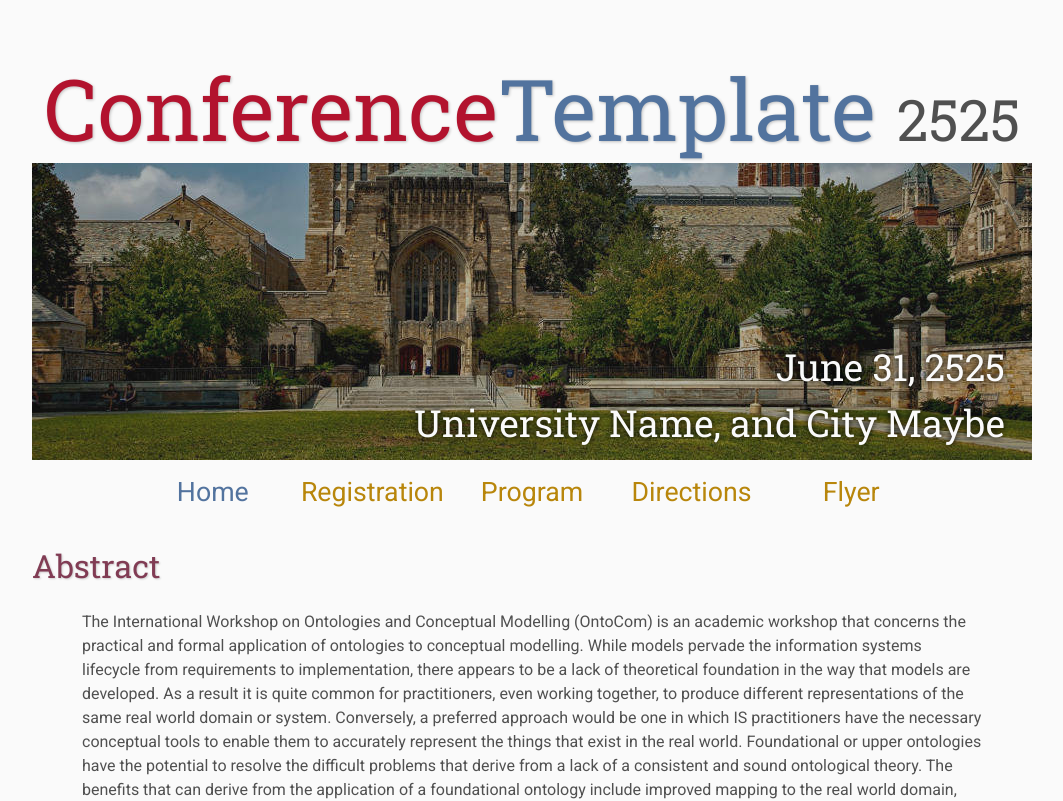
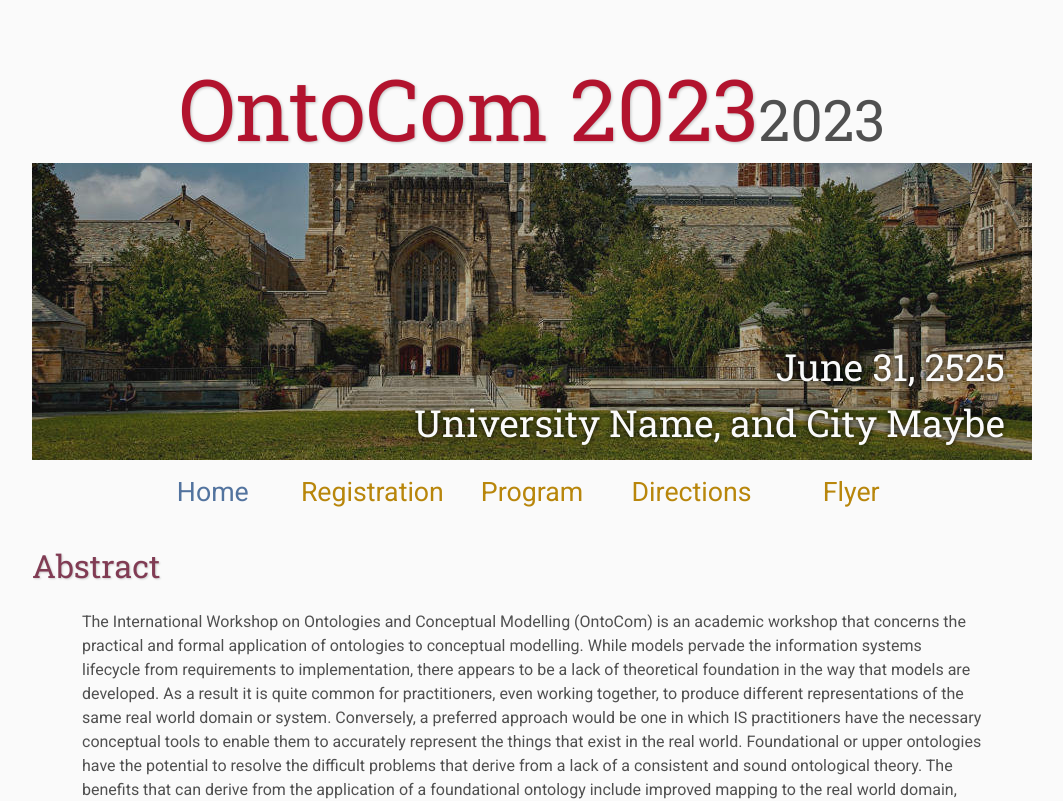
Before and after one commit to OntoComWorkshops/OntoCom2023, a plain HTML site: page index.html in a window 1280 px wide. Shown: the top 801 px of the page, without its empty margins (108-1171 px from the left). Drawn offline with Linux system fonts and the light colour scheme.

Commit message:
Update index.html

```diff
--- a/index.html
+++ b/index.html
@@ -17,7 +17,7 @@
     <div class="banner">
         <img src="assets/banner.jpg" alt="Conference Template Banner">
         <div class="top-left">
-            <span class="title1">Conference</span><span class="title2">Template</span> <span class="year">2525</span>
+            <span class="title1">OntoCom 2023</span><span class="year">2023</span>
         </div>
         <div class="bottom-right">
             June 31, 2525 <br> University Name, and City Maybe
```
